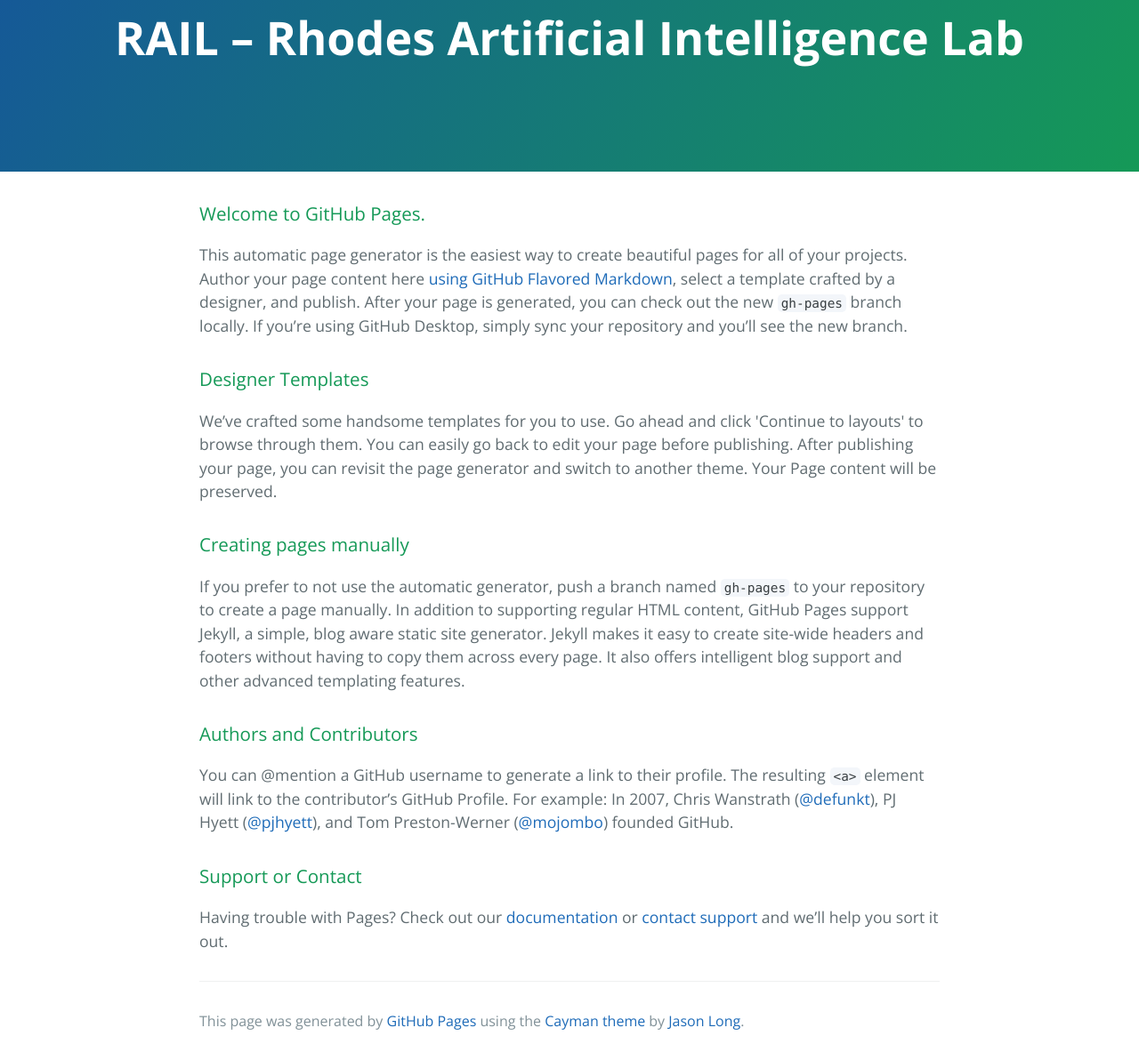
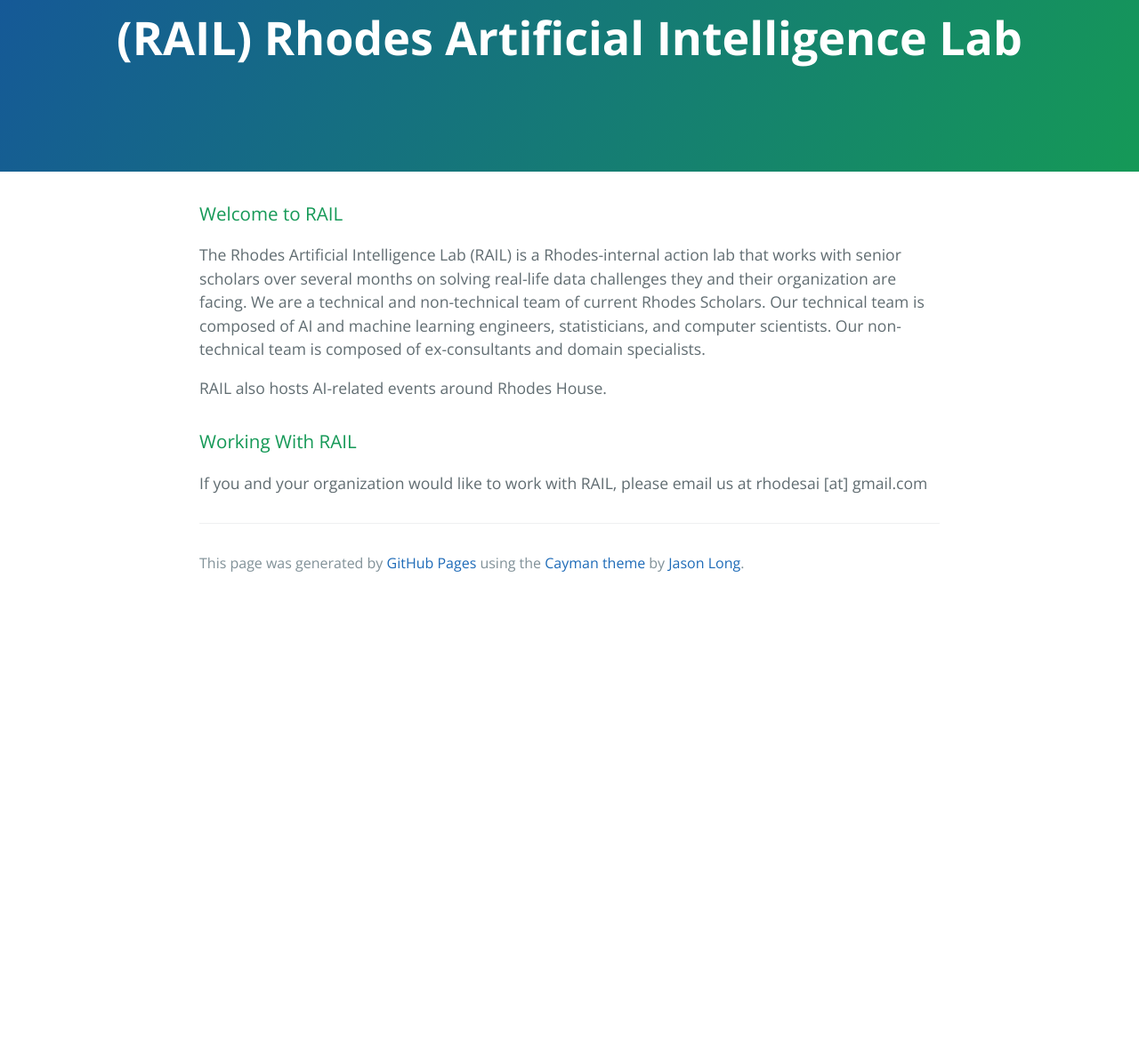
Before and after one commit to rhodesai/rhodesai.github.io, a plain HTML site: page index.html in a window 1280 px wide. Shown: the part 77-1269 px from the top of the page at 89% size. After the commit the page ends 800 px from the top, so only its background shows below. Drawn offline with nearby package versions, Linux system fonts and the light colour scheme.

Commit message:
Replace master branch with page content via GitHub

```diff
--- a/index.html
+++ b/index.html
@@ -2,7 +2,7 @@
 <html lang="en-us">
   <head>
     <meta charset="UTF-8">
-    <title>RAIL – Rhodes Artificial Intelligence Lab by rhodesai</title>
+    <title>(RAIL) Rhodes Artificial Intelligence Lab by rhodesai</title>
     <meta name="viewport" content="width=device-width, initial-scale=1">
     <link rel="stylesheet" type="text/css" href="stylesheets/normalize.css" media="screen">
     <link href='https://fonts.googleapis.com/css?family=Open+Sans:400,700' rel='stylesheet' type='text/css'>
@@ -11,35 +11,22 @@
   </head>
   <body>
     <section class="page-header">
-      <h1 class="project-name">RAIL – Rhodes Artificial Intelligence Lab</h1>
+      <h1 class="project-name">(RAIL) Rhodes Artificial Intelligence Lab</h1>
       <h2 class="project-tagline"></h2>
     </section>
 
     <section class="main-content">
       <h3>
-<a id="welcome-to-github-pages" class="anchor" href="#welcome-to-github-pages" aria-hidden="true"><span aria-hidden="true" class="octicon octicon-link"></span></a>Welcome to GitHub Pages.</h3>
+<a id="welcome-to-rail" class="anchor" href="#welcome-to-rail" aria-hidden="true"><span aria-hidden="true" class="octicon octicon-link"></span></a>Welcome to RAIL</h3>
 
-<p>This automatic page generator is the easiest way to create beautiful pages for all of your projects. Author your page content here <a href="https://guides.github.com/features/mastering-markdown/">using GitHub Flavored Markdown</a>, select a template crafted by a designer, and publish. After your page is generated, you can check out the new <code>gh-pages</code> branch locally. If you’re using GitHub Desktop, simply sync your repository and you’ll see the new branch.</p>
+<p>The Rhodes Artificial Intelligence Lab (RAIL) is a Rhodes-internal action lab that works with senior scholars over several months on solving real-life data challenges they and their organization are facing. We are a technical and non-technical team of current Rhodes Scholars. Our technical team is composed of AI and machine learning engineers, statisticians, and computer scientists. Our non-technical team is composed of ex-consultants and domain specialists.</p>
+
+<p>RAIL also hosts AI-related events around Rhodes House.</p>
 
 <h3>
-<a id="designer-templates" class="anchor" href="#designer-templates" aria-hidden="true"><span aria-hidden="true" class="octicon octicon-link"></span></a>Designer Templates</h3>
+<a id="working-with-rail" class="anchor" href="#working-with-rail" aria-hidden="true"><span aria-hidden="true" class="octicon octicon-link"></span></a>Working With RAIL</h3>
 
-<p>We’ve crafted some handsome templates for you to use. Go ahead and click 'Continue to layouts' to browse through them. You can easily go back to edit your page before publishing. After publishing your page, you can revisit the page generator and switch to another theme. Your Page content will be preserved.</p>
-
-<h3>
-<a id="creating-pages-manually" class="anchor" href="#creating-pages-manually" aria-hidden="true"><span aria-hidden="true" class="octicon octicon-link"></span></a>Creating pages manually</h3>
-
-<p>If you prefer to not use the automatic generator, push a branch named <code>gh-pages</code> to your repository to create a page manually. In addition to supporting regular HTML content, GitHub Pages support Jekyll, a simple, blog aware static site generator. Jekyll makes it easy to create site-wide headers and footers without having to copy them across every page. It also offers intelligent blog support and other advanced templating features.</p>
-
-<h3>
-<a id="authors-and-contributors" class="anchor" href="#authors-and-contributors" aria-hidden="true"><span aria-hidden="true" class="octicon octicon-link"></span></a>Authors and Contributors</h3>
-
-<p>You can @mention a GitHub username to generate a link to their profile. The resulting <code>&lt;a&gt;</code> element will link to the contributor’s GitHub Profile. For example: In 2007, Chris Wanstrath (<a href="https://github.com/defunkt" class="user-mention">@defunkt</a>), PJ Hyett (<a href="https://github.com/pjhyett" class="user-mention">@pjhyett</a>), and Tom Preston-Werner (<a href="https://github.com/mojombo" class="user-mention">@mojombo</a>) founded GitHub.</p>
-
-<h3>
-<a id="support-or-contact" class="anchor" href="#support-or-contact" aria-hidden="true"><span aria-hidden="true" class="octicon octicon-link"></span></a>Support or Contact</h3>
-
-<p>Having trouble with Pages? Check out our <a href="https://help.github.com/pages">documentation</a> or <a href="https://github.com/contact">contact support</a> and we’ll help you sort it out.</p>
+<p>If you and your organization would like to work with RAIL, please email us at rhodesai [at] gmail.com</p>
 
       <footer class="site-footer">
 
```
Also changed, not shown: params.json (+2 -2 lines).
